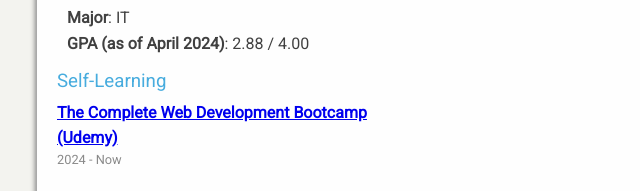
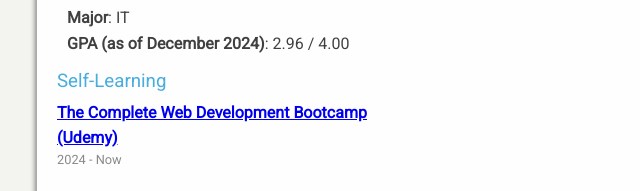
Before and after one commit to B1Ancc/B1Ancc.github.io, a plain HTML site: page index.html in a window 1280 px wide. Shown: the part 785-976 px from the top of the page, 104-744 px from the left. Drawn offline with Linux system fonts and the light colour scheme.

Commit message:
Update index.html

```diff
--- a/index.html
+++ b/index.html
@@ -230,7 +230,7 @@
                     </div>
                     <p>
                         <b>Major</b>: IT<br />
-                        <b>GPA (as of April 2024)</b>: 2.88 / 4.00<br />
+                        <b>GPA (as of December 2024)</b>: 2.96 / 4.00<br />
                     </p>
                     <h3>
                         Self-Learning
```
